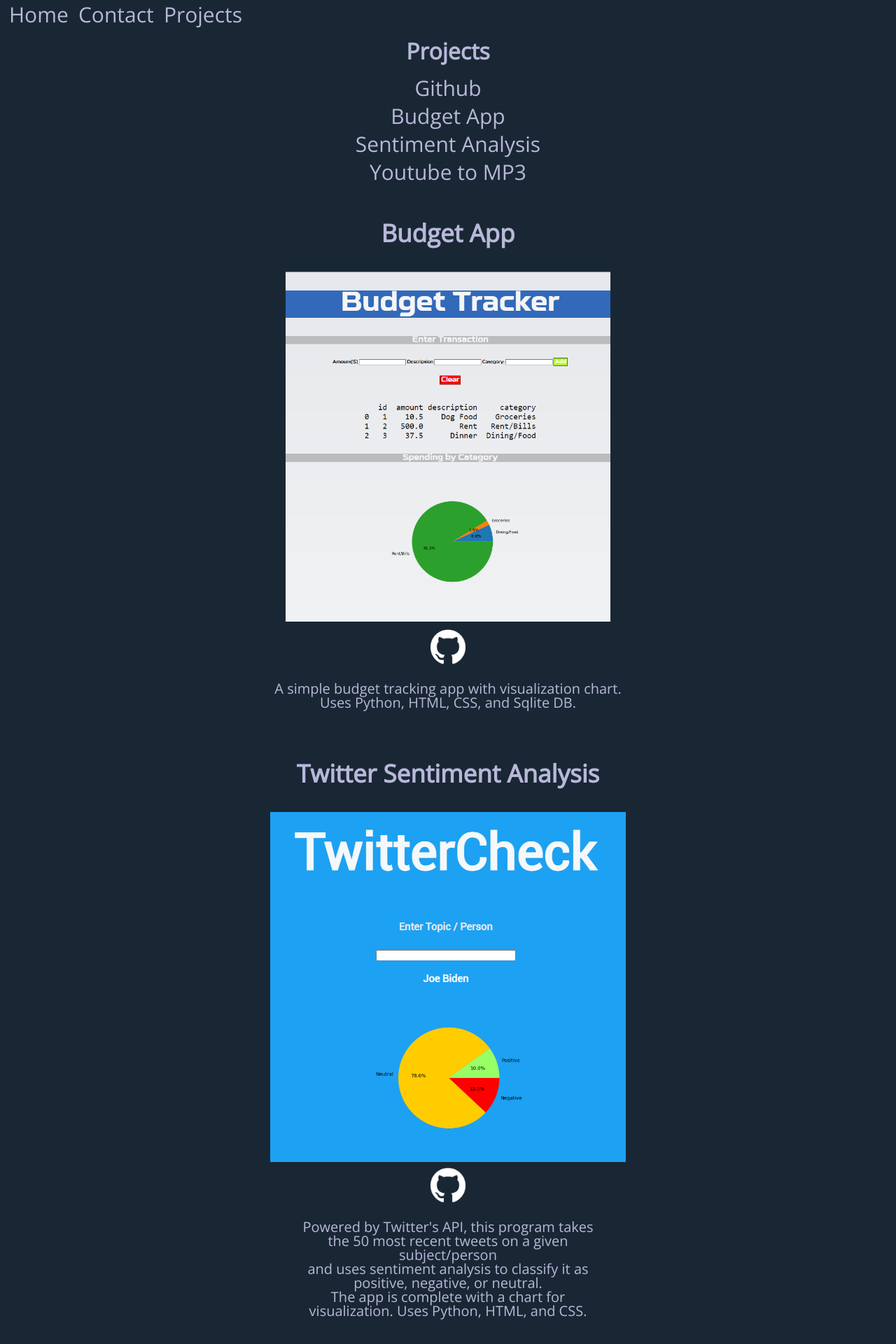
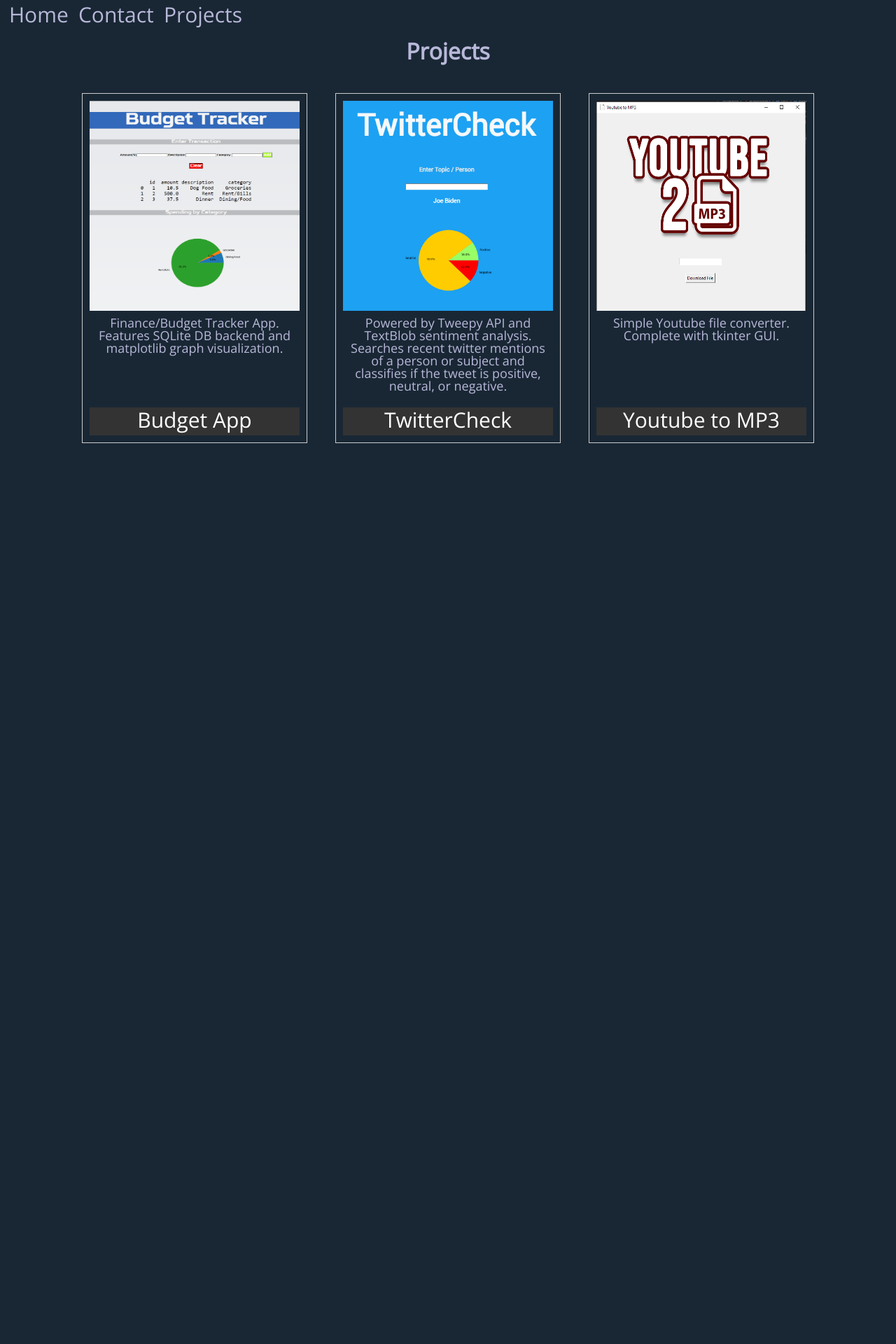
Before and after one commit to owenpanos02/Personal-Site, a Flask app: page /projects in a window 1280 px wide. Shown: the top 1920 px of the page at 70% size. After the commit the page ends 633 px from the top, so only its background shows below. Run offline with Flask 2, Linux system fonts and the light colour scheme.

Commit message:
Updated Contact photo and Projects page

```diff
--- a/main.py
+++ b/main.py
@@ -16,4 +16,8 @@ def contact():
 
 @app.route("/projects")
 def projects():
-    return(render_template('projects.html'))
+    return(render_template('projects_test.html'))
+
+
+if __name__ == '__main__':
+    app.run(host="127.0.0.1", port=9087, debug=True)
--- a/static/css/style.css
+++ b/static/css/style.css
@@ -46,11 +46,13 @@ Hover on nav bar
 }
 
 body {
-    background-color: #192734 ;
+    background: #192734;
     color: #B8B8D9;
     font-family: 'open_sansregular';
 
 }
+
+
 .title {
     margin-top: 3%;
     padding: 5px;
@@ -156,18 +158,6 @@ button[type='submit'] {
 
 }
 
-.budget_app {
-    position: relative;
-    padding: 10px;
-    text-align: center;
-}
-.budget_app_title {
-    font-size: 30px;
-}
-.budget_app_text {
-    font-size: 20px;
-}
-
 .twitter_app {
     position: relative;
     text-align: center;
@@ -221,3 +211,65 @@ button[type='submit'] {
     margin-top: 5px;
 
 }
+
+.projects-container {
+    display: flex;
+    flex-wrap: wrap;
+    justify-content: center;
+    align-items: stretch;
+  }
+
+  .Blaze,
+  .Jeff,
+  .PizzaP{
+    width: 300px;
+    margin: 20px;
+    border: 1px solid #ccc;
+    padding: 10px;
+    display: flex;
+    flex-direction: column;
+  }
+
+  .Blaze img,
+  .Jeff img,
+  .PizzaP img{
+    width: 100%;
+    height: 300px; /* set a fixed height for the image container */
+
+    object-fit: fill; /* make the image fill the container while maintaining aspect ratio */
+  }
+
+  .Blaze h2,
+  .Jeff h2,
+  .PizzaP h2{
+    margin: 10px 0;
+    text-align: center;
+  }
+
+  .Blaze p,
+  .Jeff p,
+  .PizzaP p,
+  .PizzaH p{
+    font-size: 18px;
+    margin: 0px 0;
+    text-align: center;
+    padding: 10px;
+    flex-grow: 1;
+  }
+
+  .Blaze a,
+  .Jeff a,
+  .PizzaP a{
+    display: block;
+    margin-top: 10px;
+    background-color: #333;
+    color: #fff;
+    padding: 5px;
+    text-align: center;
+  }
+
+  .Blaze a:hover,
+  .Jeff a:hover,
+  .PizzaP a:hover{
+    background-color: #B8B8D9;
+  }
--- a/templates/contact.html
+++ b/templates/contact.html
@@ -19,7 +19,7 @@
     <h1>Contact Me</h1>
   </div>
   <div class="contact_photo">
-    <img src="static\contact_photo.png" height="600px" >
+    <img src="static\headshot.png" height="400px" >
   </div>
 
   <div class="container">
--- a/templates/index.html
+++ b/templates/index.html
@@ -20,7 +20,7 @@
     </div>
 
     <div class="about_me">
-      <p>Information Systems student interested in business computer programming, database management, and data analysis and visualization. Focuse on using data and technology to make businesses run smoothly.Current junior at Iowa State University in the Ivy School of Business. Pursuing a degree in MIS with a Business Analytics minor.   </p>
+      <p>Information Systems student interested in business computer programming, database management, and data analysis and visualization. Focus on using data and technology to make businesses run smoothly.Current junior at Iowa State University in the Ivy School of Business. Pursuing a degree in MIS with a Business Analytics minor.   </p>
     </div>
 
     <div class="experience_title">
--- /dev/null
+++ b/templates/projects_test.html
@@ -0,0 +1,40 @@
+<!DOCTYPE html>
+<html lang="en">
+  <head>
+    <meta charset="UTF-8">
+    <meta name="viewport" content="width=device-width, initial-scale=1.0">
+    <meta http-equiv="X-UA-Compatible" content="ie=edge">
+    <title>Owen Panos</title>
+    <link rel="stylesheet" href="{{ url_for('static', filename= 'css/style.css') }}">
+    <link rel="icon" type="image/png" href="static\icon2.png">
+  </head>
+<body>
+    <div class='nav-links'>
+        <a class='nav-home' href="/">Home</a>
+        <a class='nav-contact' href="/contact">Contact</a>
+        <a class='nav-projects' href="/projects">Projects</a>
+    </div>
+    <div class="projects-title">
+    <h1>Projects</h1>
+    </div>
+        <main>
+          <div class="projects-container">
+      <section class="Jeff">
+        <img src="static/budget_demo.png" alt="Jeff">
+        <p>Finance/Budget Tracker App. Features SQLite DB backend and matplotlib graph visualization.</p>
+        <a href="https://github.com/owenpanos02/budget_app" target="_blank">Budget App</a>
+
+      </section>
+      <section class="Blaze">
+        <img src="static/twitter_app_demo.png" alt="Blaze" height="300px">
+        <p>Powered by Tweepy API and TextBlob sentiment analysis. Searches recent twitter mentions of a person or subject and classifies if the tweet is positive, neutral, or negative.</p>
+        <a href="https://github.com/owenpanos02/TwitterCheck" target="_blank">TwitterCheck</a>
+      </section>
+          <section class="PizzaP">
+        <img src="static/yt_demo.png" alt="PizzaP">
+        <p>Simple Youtube file converter. Complete with tkinter GUI.</p>
+        <a href="https://github.com/owenpanos02/yt_to_mp3" target="_blank">Youtube to MP3</a>
+      </section>
+      </section>
+</body>
+</html>
```
Also changed, not shown: static/bg.png (added), static/headshot.png (added).
